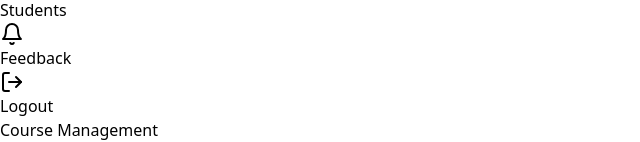
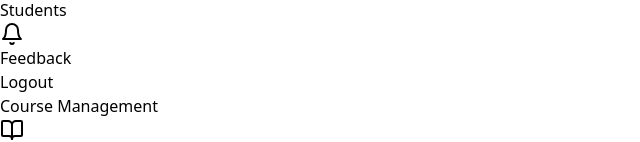
Before and after one commit to diryivuze/Igathrive_Rwanda, a React (Vite) app in the folder client/: page /mentor-courses in a window 1280 px wide. Shown: the part 602-744 px from the top of the page, without its empty margins (0-640 px from the left). Built offline with nearby package versions, Linux system fonts and the light colour scheme; the HTML template or start-up script is replaced by a standard one.

Commit message:
new features on logout session

```diff
--- a/client/src/components/MentorSide.jsx
+++ b/client/src/components/MentorSide.jsx
@@ -160,31 +160,15 @@
             ))}
           </div>
         </nav>
+      {/* Logout Section */}
+      <div className="border-t border-slate-700 p-3 flex items-center justify-center">
 
-      {/* Logout Section */}
-      <div className="border-t border-slate-700 p-3">
-        <Link
-          to="/"
-          className={`flex items-center px-3 py-3 rounded-lg text-red-400
-            hover:bg-red-500/10 hover:text-red-300 transition-colors duration-200 ${
-              isCollapsed ? 'justify-center' : 'space-x-3'
-            } group relative`}
-        >
-          <LogOut className="h-5 w-5" />
-          {!isCollapsed && <span>Logout</span>}
-          {isCollapsed && (
-            <div
-              className="absolute left-full ml-2 px-2 py-1 bg-slate-800 text-white
-              rounded opacity-0 invisible group-hover:opacity-100 group-hover:visible
-              transition-all duration-200 text-sm whitespace-nowrap"
-            >
-              Logout
-            </div>
-          )}
-        </Link>
+          <Logout className="h-5 w-5" />
+
+
       </div>
-    </div>
-    </>
+      </div>
+   </>
   );
 };
 
```
